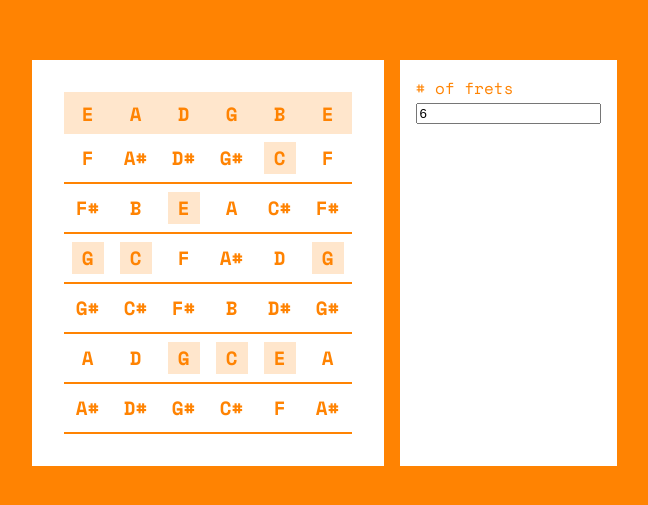
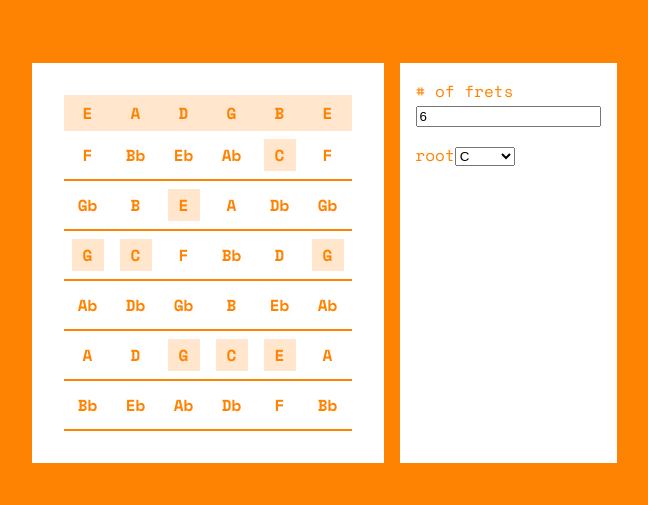
Before and after one commit to chrisdfe/guitar-tuner, a React (Create React App) app: page / in a window 1280 px wide. Shown: the part 137-642 px from the top of the page, without its empty margins (316-964 px from the left). Built offline with nearby package versions, Linux system fonts and the light colour scheme.

Commit message:
More UI tweaking; fixed notes not getting highlighted bug

```diff
--- a/src/components/Tuner/ChordSettings/ChordSettings.module.scss
+++ b/src/components/Tuner/ChordSettings/ChordSettings.module.scss
@@ -6,3 +6,7 @@
   color: $text-color;
   text-align: left;
 }
+
+.formControl {
+  margin-bottom: 1rem;
+}
--- a/src/components/Tuner/ChordSettings/ChordSettings.tsx
+++ b/src/components/Tuner/ChordSettings/ChordSettings.tsx
@@ -1,13 +1,22 @@
+import { CHROMATIC_NOTES, ChromaticNote } from 'musicTheory';
 import styles from './ChordSettings.module.scss';
 
 interface Props {
   fretsToShow: number;
   setFretsToShow: (frets: number) => void;
+  rootNote: ChromaticNote,
+  setRootNote: (note: ChromaticNote) => void;
 }
 
-const ChordSettings = ({ fretsToShow, setFretsToShow }: Props) => {
+const ChordSettings = ({
+  fretsToShow,
+  setFretsToShow,
+  rootNote,
+  setRootNote
+}: Props) => {
   return (
     <div className={styles.panel}>
+      <div className={styles.formControl}>
         <label htmlFor="frets-to-show"># of frets</label><br />
         <input
           type="number"
@@ -19,6 +28,23 @@ const ChordSettings = ({ fretsToShow, setFretsToShow }: Props) => {
             setFretsToShow(value);
           }} />
       </div>
+
+      <div className={styles.formControl}>
+        <label htmlFor="root-note">root</label>
+        <select
+          id="root-note"
+          value={rootNote}
+          onChange={(e) => {
+            const note = (e.target as HTMLSelectElement).value as ChromaticNote;
+            setRootNote(note);
+          }}
+        >
+          {CHROMATIC_NOTES.map(note => (
+            <option value={note}>{note}</option>
+          ))}
+        </select>
+      </div>
+    </div>
   );
 };
 
--- /dev/null
+++ b/src/components/Tuner/GuitarStrings/Fret.tsx
@@ -0,0 +1,31 @@
+import classNames from 'classnames';
+
+import { ChromaticNote, Note, NoteWrapper } from 'musicTheory';
+import styles from './GuitarStrings.module.scss';
+
+interface Props {
+  fret: number;
+  note: Note;
+  notesInCurrentChord: ChromaticNote[];
+}
+
+const Fret = ({ fret, note, notesInCurrentChord }: Props) => {
+  const fretWrappedNote = NoteWrapper.wrap(note).add(fret + 1);
+  const chromaticNote = fretWrappedNote.asChromaticNote();
+  const flatChromaticNote = fretWrappedNote.asFlatChromaticNote();
+
+  return (
+    <div className={styles.guitarStringFretWrapper}>
+      <div
+        className={classNames(styles.guitarStringFret, {
+          [styles.isHighlighted]: notesInCurrentChord.includes(chromaticNote),
+        })}
+        key={fret}
+      >
+        <div>{flatChromaticNote}</div>
+      </div>
+    </div>
+  );
+};
+
+export default Fret;
--- a/src/components/Tuner/GuitarStrings/GuitarString.tsx
+++ b/src/components/Tuner/GuitarStrings/GuitarString.tsx
@@ -1,6 +1,7 @@
 import classNames from 'classnames';
 import { ChordName, ChromaticNote, Note, NoteWrapper } from 'musicTheory';
 import styles from './GuitarStrings.module.scss';
+import Fret from './Fret';
 
 interface Props {
   index: number;
@@ -13,30 +14,15 @@ interface Props {
 }
 
 const GuitarString = ({ note, showOctave, notesInCurrentChord, fretsToShow }: Props) => {
-  const chromaticNote = NoteWrapper.wrap(note).asChromaticNote();
-
   return (
     <div className={styles.guitarString}>
       <div className={styles.guitarStringHeader}>
         <div><strong>{NoteWrapper.wrap(note).toString(showOctave)}</strong></div>
       </div>
 
-      {[...new Array(fretsToShow)].map((_, fret) => {
-        const fretWrappedNote = NoteWrapper.wrap(note).add(fret + 1);
-
-        return (
-          <div className={styles.guitarStringFretWrapper}>
-            <div
-              className={classNames(styles.guitarStringFret, {
-                [styles.isHighlighted]: notesInCurrentChord.includes(fretWrappedNote.asChromaticNote()),
-              })}
-              key={fret}
-            >
-              <div>{fretWrappedNote.toString(showOctave)}</div>
-            </div>
-          </div>
-        );
-      })}
+      {[...new Array(fretsToShow)].map((_, fret) =>
+        <Fret fret={fret} note={note} notesInCurrentChord={notesInCurrentChord} />
+      )}
     </div>
   );
 };
--- a/src/components/Tuner/GuitarStrings/GuitarStrings.module.scss
+++ b/src/components/Tuner/GuitarStrings/GuitarStrings.module.scss
@@ -4,7 +4,7 @@
   display: flex;
   background: $background-1;
   padding: 2rem;
-  font-size: 1.2em;
+  // font-size: 0.8em;
   font-weight: bold;
 }
 
--- a/src/components/Tuner/GuitarStrings/GuitarStrings.tsx
+++ b/src/components/Tuner/GuitarStrings/GuitarStrings.tsx
@@ -1,5 +1,5 @@
 import { ChordName } from "musicTheory";
-import { ChromaticNote, Note } from "../../../musicTheory/types";
+import { ChromaticNote, Note } from "../../../musicTheory";
 
 import GuitarString from "./GuitarString";
 
--- a/src/components/Tuner/Tuner.tsx
+++ b/src/components/Tuner/Tuner.tsx
@@ -1,6 +1,6 @@
 import { useMemo, useState } from 'react';
 
-import { ChromaticNote, Note } from 'musicTheory/types';
+import { ChromaticNote, Note } from 'musicTheory';
 import { ChordName, getChromaticNotesInChord } from 'musicTheory';
 
 import { GuitarStrings } from './GuitarStrings';
@@ -21,20 +21,20 @@ const createDefaultStringsState = (): Note[] => (
 );
 
 const Tuner = () => {
-  const [currentChordRoot] = useState<ChromaticNote>('C');
+  const [rootNote, setRootNote] = useState<ChromaticNote>('C');
   const [currentChord] = useState<ChordName>('major');
   const [showOctave, _setShowOctave] = useState(false);
   const [strings, _setStrings] = useState(createDefaultStringsState);
   const [fretsToShow, setFretsToShow] = useState(6);
 
-  const notesInCurrentChord = useMemo(() => (getChromaticNotesInChord(currentChordRoot, currentChord)), [currentChordRoot, currentChord]);
+  const notesInCurrentChord = useMemo(() => (getChromaticNotesInChord(rootNote, currentChord)), [rootNote, currentChord]);
 
   return (
     <div className={styles.tuner}>
       <GuitarStrings
         strings={strings}
         showOctave={showOctave}
-        currentChordRoot={currentChordRoot}
+        currentChordRoot={rootNote}
         currentChord={currentChord}
         notesInCurrentChord={notesInCurrentChord}
         fretsToShow={fretsToShow}
@@ -42,6 +42,8 @@ const Tuner = () => {
       <ChordSettings
         fretsToShow={fretsToShow}
         setFretsToShow={setFretsToShow}
+        rootNote={rootNote}
+        setRootNote={setRootNote}
       />
     </div>
   );
--- a/src/musicTheory/NoteWrapper.ts
+++ b/src/musicTheory/NoteWrapper.ts
@@ -1,5 +1,6 @@
 // null === natural
-import { Note, ALL_NOTES, ChromaticNote } from './types';
+import { CHORD_CHROMATIC_INTERVALS_BY_NAME } from './chords';
+import { Note, ALL_NOTES, ChromaticNote, CHROMATIC_NOTE_REVERSE_LOOKUP } from './notes';
 
 export default class NoteWrapper {
   value: Note;
@@ -33,7 +34,44 @@ export default class NoteWrapper {
   getIdx = () => ALL_NOTES.findIndex(note => NoteWrapper.wrap(note).toString() === this.toString());
 
   // TODO - type assertions
-  asChromaticNote = () => `${this.value.name}${this.value.modifier ?? ''}` as ChromaticNote;
+  asChromaticNote = () => {
+    if (this.value.modifier) {
+      // e.g Ab
+      const baseNote = `${this.value.name}${this.value.modifier}` as keyof typeof CHROMATIC_NOTE_REVERSE_LOOKUP;
+
+      // Get the 'autonym' (that isn't the right word)
+      // e.g G#
+      const autonymNote = CHROMATIC_NOTE_REVERSE_LOOKUP[baseNote];
+
+      // figure out which is which, to order correctly (sharp always comes first: e.g C#/Db)
+      let sharpNote;
+      let flatNote;
+
+      if (baseNote.includes("#")) {
+        sharpNote = baseNote;
+        flatNote = autonymNote;
+      } else {
+        sharpNote = autonymNote;
+        flatNote = baseNote;
+      }
+
+      return `${sharpNote}/${flatNote}` as ChromaticNote;
+    } else {
+      // a natural note
+      return this.value.name;
+    }
+  };
+
+  asFlatChromaticNote = () => {
+    const chromaticNote = this.asChromaticNote();
+
+    if (chromaticNote.includes('/')) {
+      const [, flat] = chromaticNote.split('/');
+      return flat;
+    }
+
+    return chromaticNote;
+  };
 
   // static fromString = (noteString: string) => {
 
--- a/src/musicTheory/chords.ts
+++ b/src/musicTheory/chords.ts
@@ -1,4 +1,4 @@
-import { CHROMATIC_NOTES, ChromaticNote } from "./types";
+import { CHROMATIC_NOTES, ChromaticNote } from "./notes";
 
 // note - uses chromatic intervals
 export const CHORD_CHROMATIC_INTERVALS_BY_NAME = {
@@ -16,7 +16,7 @@ export const getChromaticNoteAtIIntervalFromNote = (note: ChromaticNote, interva
   const noteIndex = CHROMATIC_NOTES.indexOf(note);
 
   let finalInterval = noteIndex + clampedInterval;
-  if (finalInterval > CHROMATIC_NOTES.length) {
+  if (finalInterval >= CHROMATIC_NOTES.length) {
     finalInterval -= CHROMATIC_NOTES.length;
   }
 
--- a/src/musicTheory/index.ts
+++ b/src/musicTheory/index.ts
@@ -1,3 +1,3 @@
-export * from './types';
+export * from './notes';
 export * from './chords';
 export { default as NoteWrapper } from './NoteWrapper';
--- a/src/musicTheory/types.ts
+++ b/src/musicTheory/notes.ts
@@ -33,6 +33,30 @@ export const CHROMATIC_NOTES = [
 
 export type ChromaticNote = typeof CHROMATIC_NOTES[number];
 
+export type FlatChromaticNote = 'Db' | 'Eb' | 'Gb' | 'Ab' | 'Bb';
+export type SharpChromaticNote = 'C#' | 'D#' | 'F#' | 'G#' | 'A#';
+
+export type ChromaticNoteTuple = [FlatChromaticNote, SharpChromaticNote];
+
+// Given a note with a sharp or flat (eg. C#), gives its
+export const CHROMATIC_NOTE_REVERSE_LOOKUP = {
+  // C#/Db
+  'C#': "Db",
+  "Db": "C#",
+  // D#/Eb
+  "D#": "Eb",
+  "Eb": "D#",
+  // F#/Db
+  "F#": "Gb",
+  "Gb": "F#",
+  // G#/Ab
+  "G#": "Ab",
+  "Ab": "G#",
+  // A#/Gb
+  "A#": "Bb",
+  "Bb": "A#"
+};
+
 
 // TODO - non-map version?
 export const ALL_NOTES: Note[] = OCTAVES.flatMap((octave) =>
```
Also changed, not shown: 1 other file (tests, documents, lock files or other folders). Lines whose indentation alone changed are shown as unchanged.
